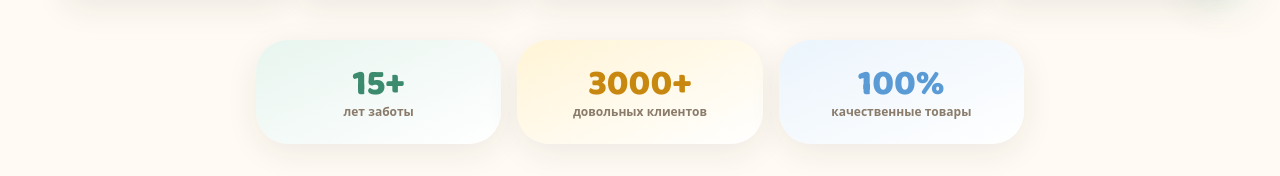
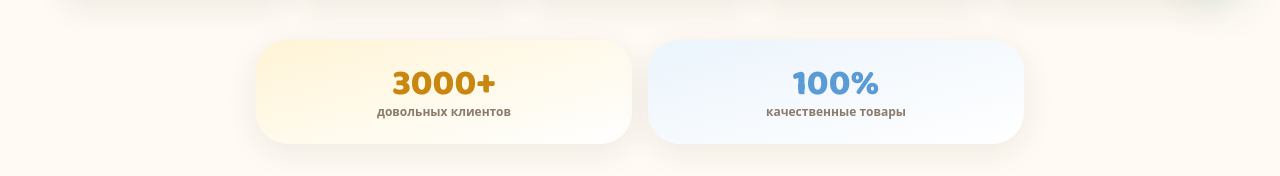
Before and after one commit to nelsyqq/ZOORUM, a Vue app: page / in a window 1280 px wide. Shown: the part 776-952 px from the top of the page. Built offline with nearby package versions, Linux system fonts and the light colour scheme; no server answers.

Commit message:
remove 15+ years stat (store from 2017)

```diff
--- a/src/views/HomeView.vue
+++ b/src/views/HomeView.vue
@@ -71,11 +71,7 @@ const perks = [
 
   <!-- Stats -->
   <section class="container-wrap py-10">
-    <div class="mx-auto grid max-w-3xl gap-4 sm:grid-cols-3">
-      <div class="rounded-blob bg-gradient-to-br from-forest-light to-white p-5 text-center shadow-soft sm:p-6">
-        <p class="font-display text-3xl font-extrabold text-forest sm:text-4xl">15+</p>
-        <p class="text-xs font-bold text-muted">лет заботы</p>
-      </div>
+    <div class="mx-auto grid max-w-3xl gap-4 sm:grid-cols-2">
       <div class="rounded-blob bg-gradient-to-br from-honey-light to-white p-5 text-center shadow-soft sm:p-6">
         <p class="font-display text-3xl font-extrabold text-honey-dark sm:text-4xl">3000+</p>
         <p class="text-xs font-bold text-muted">довольных клиентов</p>
```
